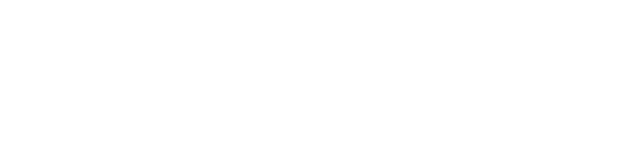
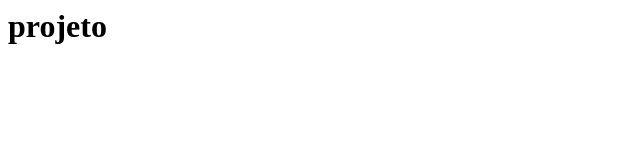
Before and after one commit to devsandyyy/Reposit-rio-1, a plain HTML site: page index.html in a window 1280 px wide. Shown: the whole page, without its empty margins (0-640 px from the left). Drawn offline with Linux system fonts and the light colour scheme.

Commit message:
Update index.html
add h1

```diff
--- a/index.html
+++ b/index.html
@@ -3,5 +3,6 @@
 <head>
 </head>
 <body>
+  <h1>projeto</h1>
 </body>
 </html>
```
